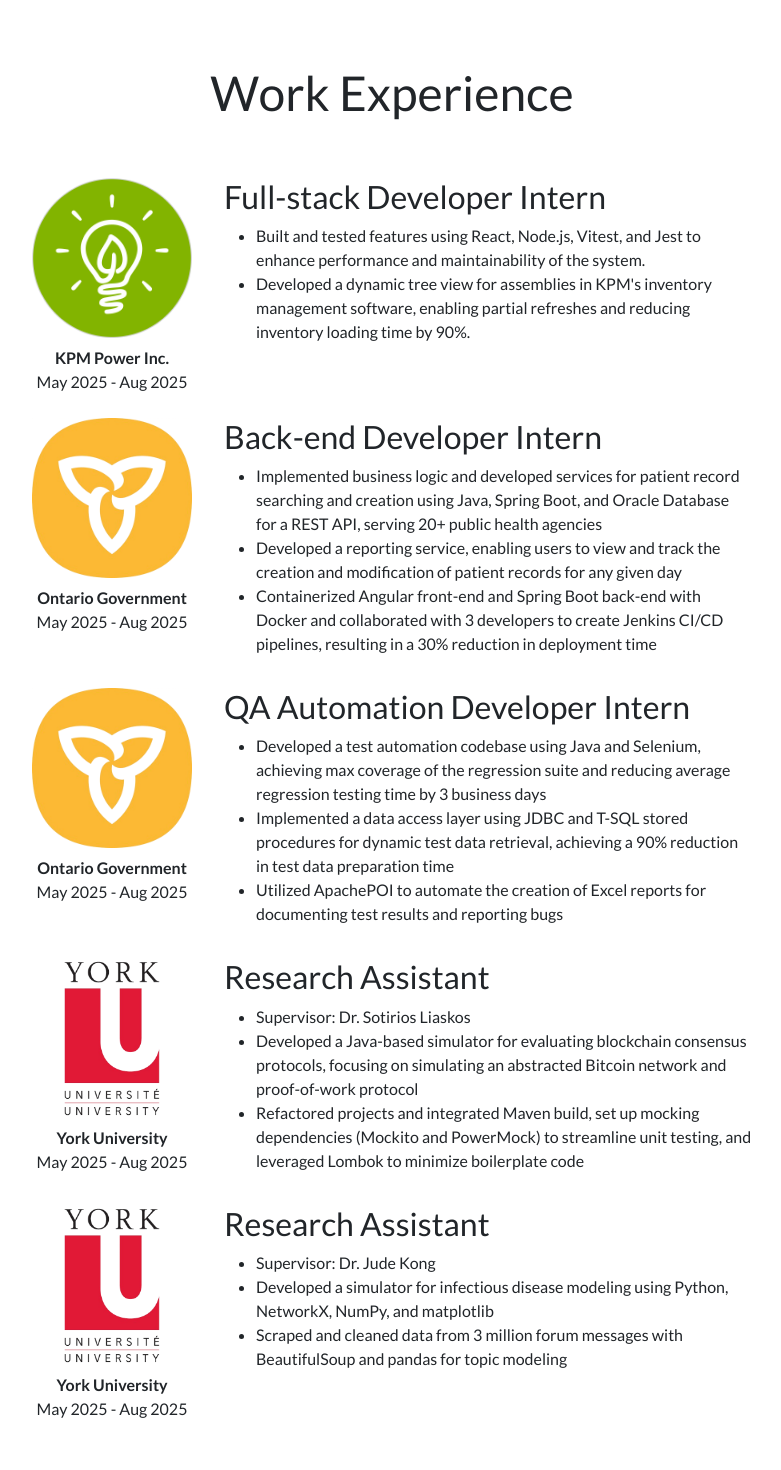
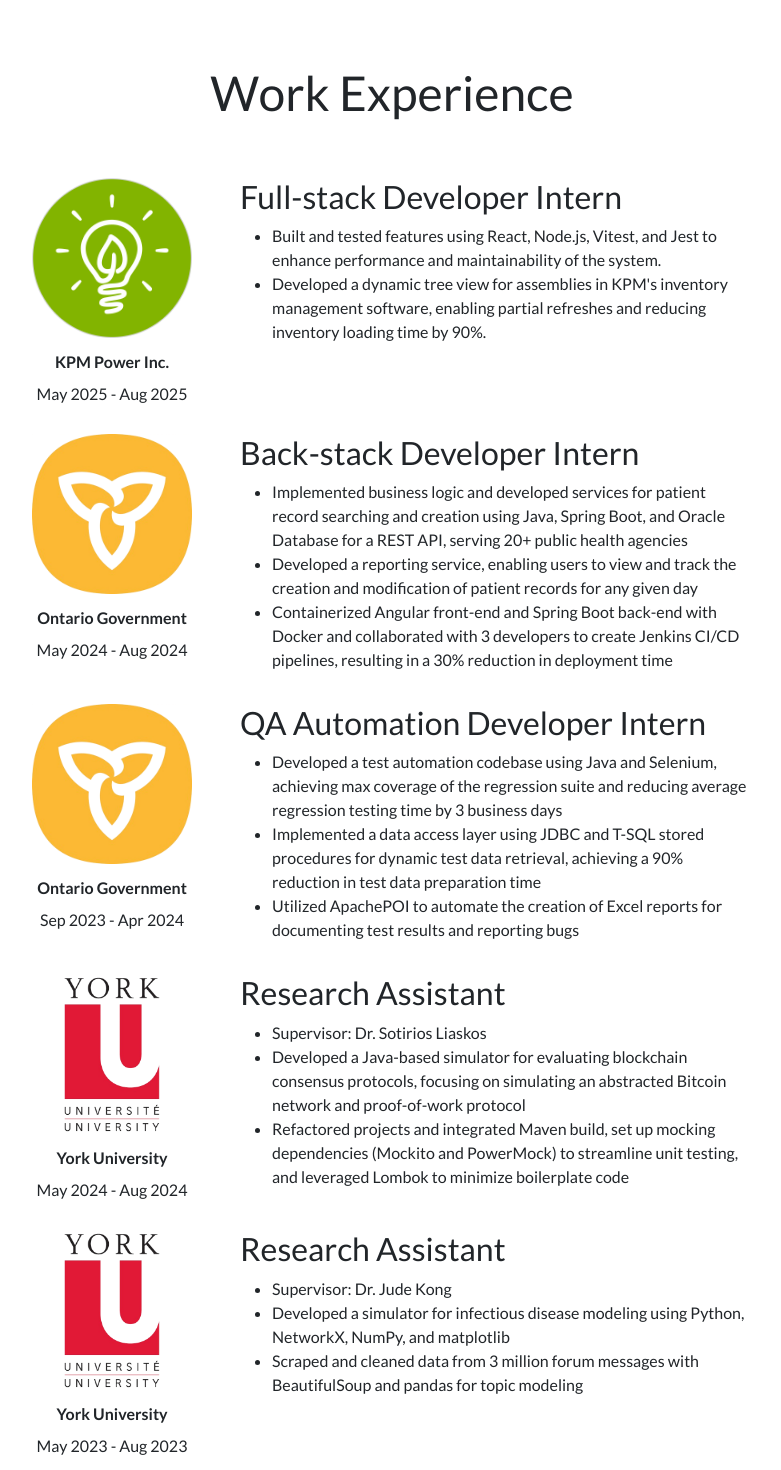
Before and after one commit to Bitstachio/portfolio, a SvelteKit app: page /experience in a window 1280 px wide. Shown: the part 88-1558 px from the top of the page, without its empty margins (248-1029 px from the left). Before the commit the page ends 1517 px from the top, so only its background shows below. Built offline with nearby package versions, Linux system fonts and the light colour scheme.

Commit message:
Create component for job experience item

```diff
--- a/src/components/Navbar.svelte
+++ b/src/lib/components/Navbar.svelte
@@ -14,7 +14,7 @@
 		<div class="collapse navbar-collapse" id="navbarColor01">
 			<ul class="navbar-nav me-auto">
 				<li class="nav-item">
-					<a class="nav-link" href="/">Home</a>
+					<a class="nav-link" href="/static">Home</a>
 				</li>
 				<li class="nav-item">
 					<a class="nav-link" href="#">About Me</a>
--- /dev/null
+++ b/src/lib/types.ts
@@ -0,0 +1,3 @@
+import type { MONTHS } from "$lib/constants";
+
+export type TMonth = typeof MONTHS[number]["name"];
--- a/src/routes/+layout.svelte
+++ b/src/routes/+layout.svelte
@@ -1,7 +1,7 @@
 <script lang="ts">
 	import "bootswatch/dist/flatly/bootstrap.min.css";
 	import "$lib/styles/global.scss";
-	import Navbar from "../components/Navbar.svelte";
+	import Navbar from "$lib/components/Navbar.svelte";
 </script>
 
 <Navbar />
--- a/src/routes/experience/+page.svelte
+++ b/src/routes/experience/+page.svelte
@@ -2,147 +2,80 @@
 	import kpm from "$lib/assets/experience/kpm.png";
 	import mccss from "$lib/assets/experience/mccss.png";
 	import yorku from "$lib/assets/experience/yorku.png";
+	import WorkExperience from "./WorkExperience.svelte";
 </script>
 
 <section class="app-container-main">
 	<h1>Work Experience</h1>
 	<section class="w-75 mx-auto d-flex flex-column gap-3">
-		<article class="app-container-experience">
-			<div class="app-container-experience-logo">
-				<img src={kpm} alt="KPM Power Logo">
-				<p>KPM Power Inc.</p>
-				<p>May 2025 - Aug 2025</p>
-			</div>
-			<div class="app-container-experience-description">
-				<h3>Full-stack Developer Intern</h3>
-				<ul>
-					<li>
-						Built and tested features using React, Node.js, Vitest, and Jest to enhance performance and maintainability
-						of the system.
-					</li>
-					<li>
-						Developed a dynamic tree view for assemblies in KPM's inventory management software, enabling partial
-						refreshes and reducing inventory loading time by 90%.
-					</li>
-				</ul>
-			</div>
-		</article>
-		<article class="app-container-experience">
-			<div class="app-container-experience-logo">
-				<img src={mccss} alt="KPM Power Logo">
-				<p>Ontario Government</p>
-				<p>May 2025 - Aug 2025</p>
-			</div>
-			<div class="app-container-experience-description">
-				<h3>Back-end Developer Intern</h3>
-				<ul>
-					<li>
-						Implemented business logic and developed services for patient record searching and creation using Java,
-						Spring Boot, and Oracle Database for a REST API, serving 20+ public health agencies
-					</li>
-					<li>
-						Developed a reporting service, enabling users to view and track the creation and modification of patient
-						records for any given day
-					</li>
-					<li>
-						Containerized Angular front-end and Spring Boot back-end with Docker and collaborated with 3 developers to
-						create Jenkins CI/CD pipelines, resulting in a 30% reduction in deployment time
-					</li>
-				</ul>
-			</div>
-		</article>
-		<article class="app-container-experience">
-			<div class="app-container-experience-logo">
-				<img src={mccss} alt="KPM Power Logo">
-				<p>Ontario Government</p>
-				<p>May 2025 - Aug 2025</p>
-			</div>
-			<div class="app-container-experience-description">
-				<h3>QA Automation Developer Intern</h3>
-				<ul>
-					<li>
-						Developed a test automation codebase using Java and Selenium, achieving max coverage of the regression suite
-						and reducing average regression testing time by 3 business days
-					</li>
-					<li>
-						Implemented a data access layer using JDBC and T-SQL stored procedures for dynamic test data retrieval,
-						achieving a 90% reduction in test data preparation time
-					</li>
-					<li>
-						Utilized ApachePOI to automate the creation of Excel reports for documenting test results and reporting bugs
-					</li>
-				</ul>
-			</div>
-		</article>
-		<article class="app-container-experience">
-			<div class="app-container-experience-logo">
-				<img src={yorku} alt="KPM Power Logo">
-				<p>York University</p>
-				<p>May 2025 - Aug 2025</p>
-			</div>
-			<div class="app-container-experience-description">
-				<h3>Research Assistant</h3>
-				<ul>
-					<li>
-						Supervisor: Dr. Sotirios Liaskos
-					</li>
-					<li>
-						Developed a Java-based simulator for evaluating blockchain consensus protocols, focusing on simulating an
-						abstracted Bitcoin network and proof-of-work protocol
-					</li>
-					<li>
-						Refactored projects and integrated Maven build, set up mocking dependencies (Mockito and PowerMock) to
-						streamline unit testing, and leveraged Lombok to minimize boilerplate code
-					</li>
-				</ul>
-			</div>
-		</article>
-		<article class="app-container-experience">
-			<div class="app-container-experience-logo">
-				<img src={yorku} alt="KPM Power Logo">
-				<p>York University</p>
-				<p>May 2025 - Aug 2025</p>
-			</div>
-			<div class="app-container-experience-description">
-				<h3>Research Assistant</h3>
-				<ul>
-					<li>
-						Supervisor: Dr. Jude Kong
-					</li>
-					<li>
-						Developed a simulator for infectious disease modeling using Python, NetworkX, NumPy, and matplotlib
-					</li>
-					<li>
-						Scraped and cleaned data from 3 million forum messages with BeautifulSoup and pandas for topic modeling
-					</li>
-				</ul>
-			</div>
-		</article>
+		<WorkExperience
+			logo={kpm}
+			company="KPM Power Inc."
+			startMonth="May"
+			startYear={2025}
+			endMonth="August"
+			endYear={2025}
+			title="Full-stack Developer Intern"
+			description={[
+				"Built and tested features using React, Node.js, Vitest, and Jest to enhance performance and maintainability of the system.",
+				"Developed a dynamic tree view for assemblies in KPM's inventory management software, enabling partial refreshes and reducing inventory loading time by 90%."
+			]}
+		/>
+		<WorkExperience
+			logo={mccss}
+			company="Ontario Government"
+			startMonth="May"
+			startYear={2024}
+			endMonth="August"
+			endYear={2024}
+			title="Back-stack Developer Intern"
+			description={[
+				"Implemented business logic and developed services for patient record searching and creation using Java, Spring Boot, and Oracle Database for a REST API, serving 20+ public health agencies",
+				"Developed a reporting service, enabling users to view and track the creation and modification of patient records for any given day",
+				"Containerized Angular front-end and Spring Boot back-end with Docker and collaborated with 3 developers to create Jenkins CI/CD pipelines, resulting in a 30% reduction in deployment time",
+			]}
+		/>
+		<WorkExperience
+			logo={mccss}
+			company="Ontario Government"
+			startMonth="September"
+			startYear={2023}
+			endMonth="April"
+			endYear={2024}
+			title="QA Automation Developer Intern"
+			description={[
+				"Developed a test automation codebase using Java and Selenium, achieving max coverage of the regression suite and reducing average regression testing time by 3 business days",
+				"Implemented a data access layer using JDBC and T-SQL stored procedures for dynamic test data retrieval, achieving a 90% reduction in test data preparation time",
+				"Utilized ApachePOI to automate the creation of Excel reports for documenting test results and reporting bugs",
+			]}
+		/>
+		<WorkExperience
+			logo={yorku}
+			company="York University"
+			startMonth="May"
+			startYear={2024}
+			endMonth="August"
+			endYear={2024}
+			title="Research Assistant"
+			description={[
+				"Supervisor: Dr. Sotirios Liaskos",
+				"Developed a Java-based simulator for evaluating blockchain consensus protocols, focusing on simulating an abstracted Bitcoin network and proof-of-work protocol",
+				"Refactored projects and integrated Maven build, set up mocking dependencies (Mockito and PowerMock) to streamline unit testing, and leveraged Lombok to minimize boilerplate code",
+			]}
+		/>
+		<WorkExperience
+			logo={yorku}
+			company="York University"
+			startMonth="May"
+			startYear={2023}
+			endMonth="August"
+			endYear={2023}
+			title="Research Assistant"
+			description={[
+				"Supervisor: Dr. Jude Kong",
+				"Developed a simulator for infectious disease modeling using Python, NetworkX, NumPy, and matplotlib",
+				"Scraped and cleaned data from 3 million forum messages with BeautifulSoup and pandas for topic modeling",
+			]}
+		/>
 	</section>
 </section>
-
-<style lang="scss">
-  .app-container-experience {
-    display: flex;
-    gap: 2rem;
-
-    .app-container-experience-logo {
-      display: flex;
-      flex-direction: column;
-      align-items: center;
-
-      img {
-        height: 10rem;
-        margin-bottom: 1rem;
-      }
-
-      p {
-        line-height: 0.5rem;
-      }
-
-      p:first-of-type {
-        font-weight: bold;
-      }
-    }
-  }
-</style>
--- /dev/null
+++ b/src/routes/experience/WorkExperience.svelte
@@ -0,0 +1,41 @@
+<script lang="ts">
+	import type { TMonth } from "$lib/types";
+
+	interface Props {
+		logo: string;
+		company: string;
+		startMonth: TMonth;
+		startYear: number;
+		endMonth: TMonth;
+		endYear: number;
+		title: string;
+		description: string[];
+	}
+
+	let {
+		logo,
+		company,
+		startMonth,
+		startYear,
+		endMonth,
+		endYear,
+		title,
+		description
+	}: Props = $props();
+</script>
+
+<article class="d-flex gap-5">
+	<div class="d-flex flex-column align-items-center">
+		<img src={logo} alt={`${company} Logo`} height="160rem" class="mb-3">
+		<p class="lh-1"><strong>{company}</strong></p>
+		<p class="lh-1">{startMonth.slice(0, 3)} {startYear} - {endMonth.slice(0, 3)} {endYear}</p>
+	</div>
+	<div>
+		<h3>{title}</h3>
+		<ul>
+			{#each description as item, index (`${company}-${title}-${startMonth}-${startYear}-${index}`)}
+				<li>{item}</li>
+			{/each}
+		</ul>
+	</div>
+</article>
```
Also changed, not shown: src/lib/constants.ts (added, +14 -0 lines).
